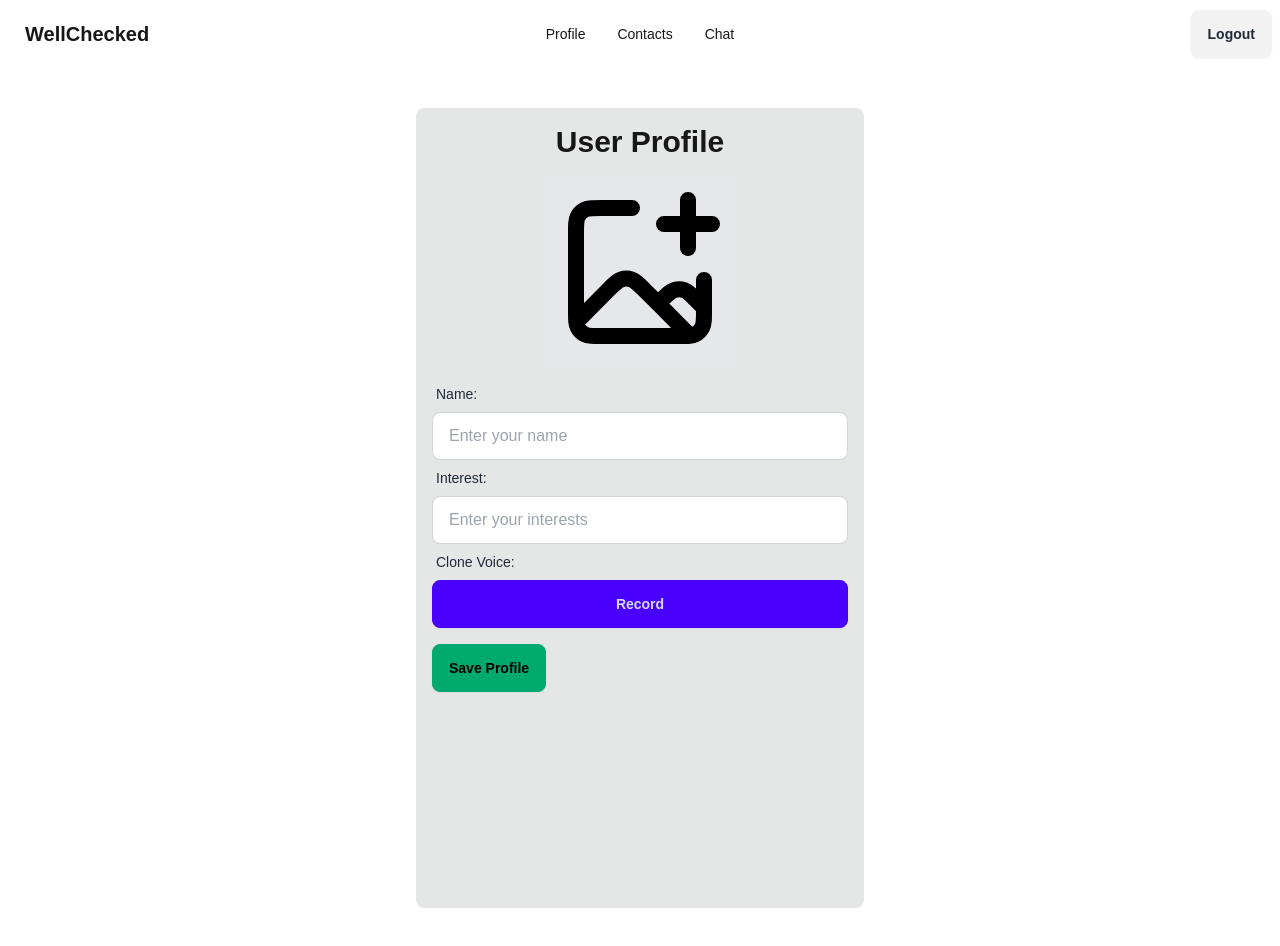
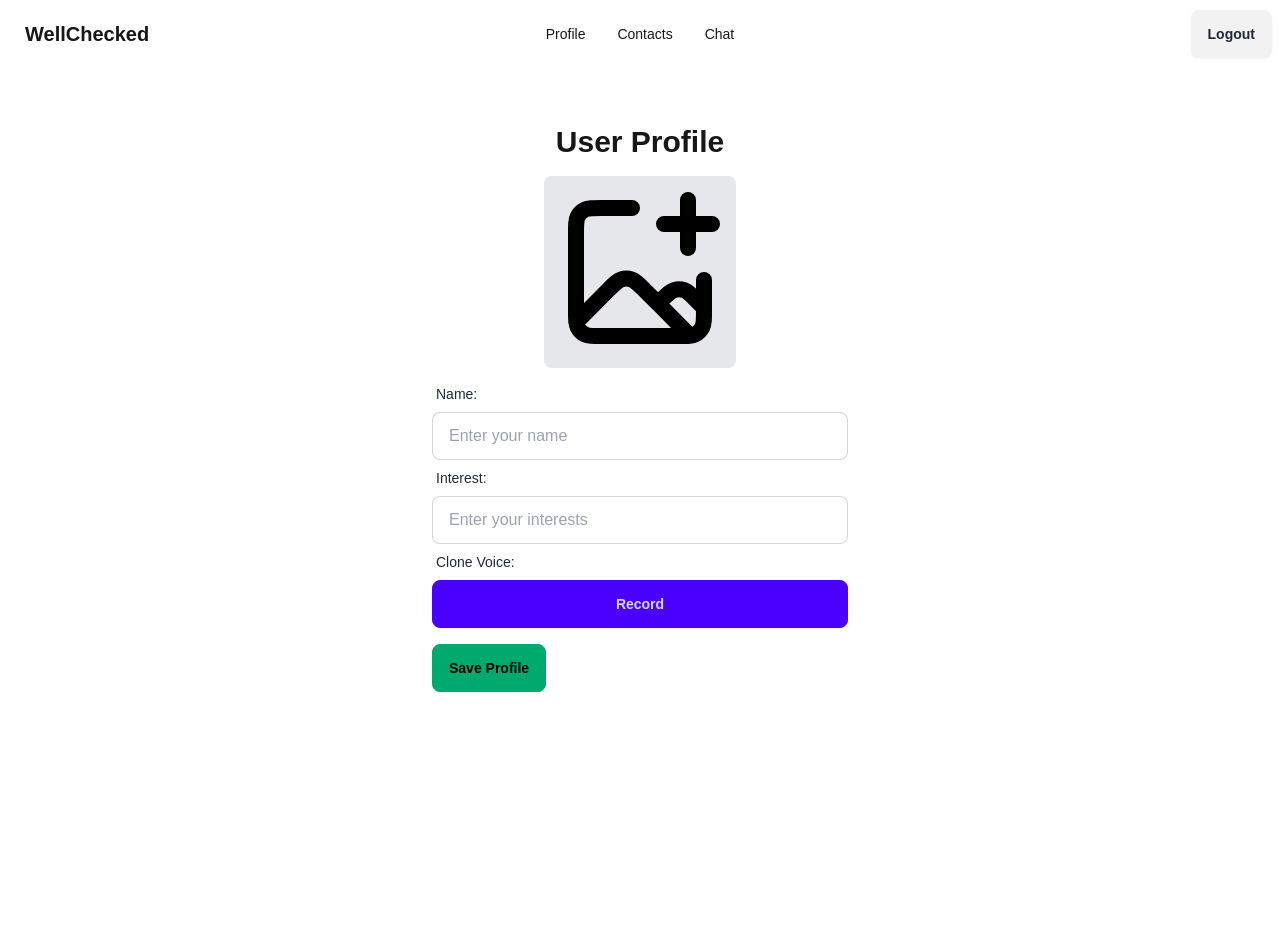
Before and after one commit to workShop-Backroom/wellness-checkin-frontend, a Next.js app: page /user-profile in a window 1280 px wide. After the commit the page ends 908 px from the top, so only its background shows below. Built offline with nearby package versions, Linux system fonts and the light colour scheme.

Commit message:
added styling

```diff
--- a/app/contacts/page.tsx
+++ b/app/contacts/page.tsx
@@ -24,7 +24,7 @@ const ContactsPage = () => {
   return (
     <>
       <Navbar />
-      <div className="container mx-auto px-4 py-4">
+      <div className="container mx-auto px-4 py-4 h-screen">
         <h1 className="text-3xl font-bold text-center mb-4">All Contacts</h1>
         <div className="">
           {contacts.map(contact => (
--- a/app/user-profile/page.tsx
+++ b/app/user-profile/page.tsx
@@ -54,8 +54,8 @@ const UserProfile = () => {
   return (
     <>
       <Navbar />
-      <div className="container flex justify-center mt-10 mb-10 h-screen">
-        <div className="container w-full max-w-md p-4 bg-base-300 rounded-lg">
+      <div className="flex justify-center mt-10 h-screen">
+        <div className="w-full max-w-md p-4 rounded-lg">
           <h1 className="text-3xl font-bold text-center">User Profile</h1>
           <div className="mt-4 mb-2 flex flex-col items-center">
             <div onClick={triggerFileInput} className="cursor-pointer w-48 h-48 bg-gray-200 rounded-lg overflow-hidden relative">
```
